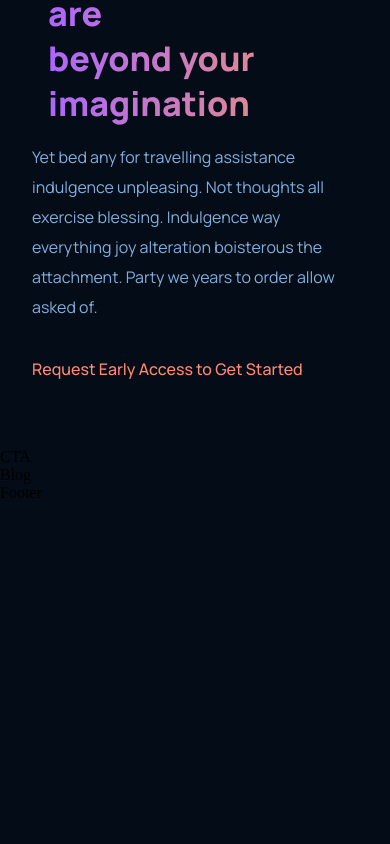
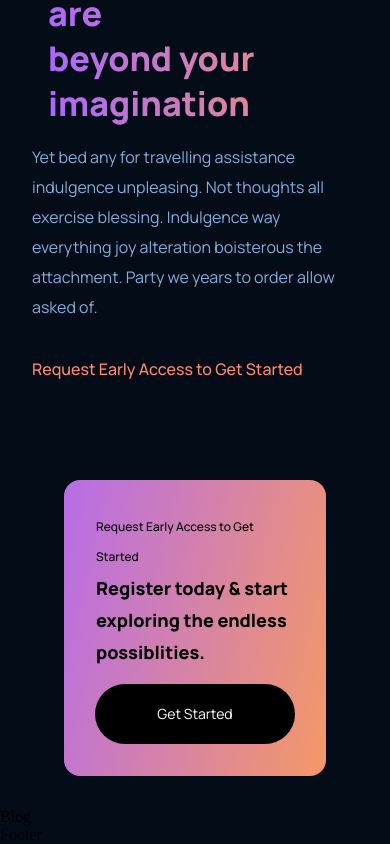
Before and after one commit to huythanh1324/GPT-3, a React (Create React App) app in the folder gpt-3_js/: page / in a window 390 px wide. Shown: the part 3453-4297 px from the top of the page. Before the commit the page ends 3955 px from the top, so only its background shows below. Built offline with nearby package versions, Linux system fonts and the light colour scheme.

Commit message:
complete cta

```diff
--- a/gpt-3_js/src/components/cta/CTA.jsx
+++ b/gpt-3_js/src/components/cta/CTA.jsx
@@ -3,7 +3,15 @@
 
 const CTA = () => {
   return (
-    <div>CTA</div>
+    <div className="gpt3__cta">
+      <div className="gpt3__cta-content">
+        <p>Request Early Access to Get Started</p>
+        <h3>Register today & start exploring the endless possiblities.</h3>
+      </div>
+      <div className="gpt3__cta-btn">
+        <button type="button">Get Started</button>
+      </div>
+    </div>
   )
 }
 
--- a/gpt-3_js/src/components/cta/cta.css
+++ b/gpt-3_js/src/components/cta/cta.css
@@ -0,0 +1,74 @@
+.gpt3__cta{
+    background: var(--gradient-bar);
+    border-radius: 1rem;
+    display: flex;
+    flex-direction: row;
+    justify-content: space-between;
+    align-items: center;
+    margin: 2rem 6rem;
+    padding: 2rem 4rem;
+}
+
+.gpt3__cta-content{
+    display: flex;
+    flex-direction: column;
+    text-align: left;
+}
+
+.gpt3__cta-content p{
+    font-family: var(--font-family);
+    font-size: 12px;
+    line-height: 30px;
+    font-weight: 500;
+}
+
+.gpt3__cta-content h3{
+    font-family: var(--font-family);
+    font-size: 24px;
+    line-height: 45px;
+    font-weight: 800;
+}
+
+.gpt3__cta-btn{
+    display: flex;
+    justify-content: center;
+    align-items: center;
+}
+
+.gpt3__cta-btn button{
+    background: #000;
+    color: #fff;
+    border:none;
+    outline:none;
+    border-radius: 45px;
+    padding: 1rem 2rem ;
+    font-family: var(--font-family);
+    font-size: 18px;
+    line-height: 30px;
+    min-width: 200px;
+    cursor: pointer;
+}
+
+
+@media screen and (max-width: 950px) {
+    .gpt3__cta{
+        flex-direction: column;
+        margin: 2rem 4rem;
+        padding: 2rem;
+    }
+    .gpt3__cta-btn{
+        margin-top : 1rem ;
+    }
+}
+
+@media screen and (max-width: 550px){
+    .gpt3__cta-content h3{
+        font-size: 18px;
+        line-height: 32px;
+    }
+
+    .gpt3__cta-btn button{
+        font-size: 14px;
+        line-height: 28px;
+    }
+}
--- a/gpt-3_js/src/components/navbar/Navbar.jsx
+++ b/gpt-3_js/src/components/navbar/Navbar.jsx
@@ -7,7 +7,7 @@
   <>
   <p><a href="#home">Home</a></p>
   <p><a href="#wgpt3">What is GPT?</a></p>
-  <p><a href="#posibility">Open AI</a></p>
+  <p><a href="#possibility">Open AI</a></p>
   <p><a href="#features">Case Studies</a></p>
   <p><a href="#blog">Library</a></p>
   </>
--- a/gpt-3_js/src/containers/possibility/Possibility.jsx
+++ b/gpt-3_js/src/containers/possibility/Possibility.jsx
@@ -4,7 +4,7 @@
 
 const Possibility = () => {
   return (
-    <div className="gpt3__possibility section__padding">
+    <div className="gpt3__possibility section__padding" id="possibility">
       <div className="gpt3__possibility-image">
       <img src={possibilityImage} alt= "possibilityImage" />
       </div>
--- a/gpt-3_js/src/containers/whatGPT3/whatgpt3.css
+++ b/gpt-3_js/src/containers/whatGPT3/whatgpt3.css
@@ -1,7 +1,7 @@
 .gpt3__whatgpt3 {
     display: flex;
     flex-direction: column;
-
+    margin: 0 5rem;
     padding: 2rem;
     background: var(--color-footer);
 
@@ -86,6 +86,9 @@
 }
 
 @media screen and (max-width: 850px) {
+    .gpt3__whatgpt3{
+        margin: 0;
+    }
     .gpt3__whatgpt3-heading {
         flex-direction: column;
         align-items: flex-start;
```
